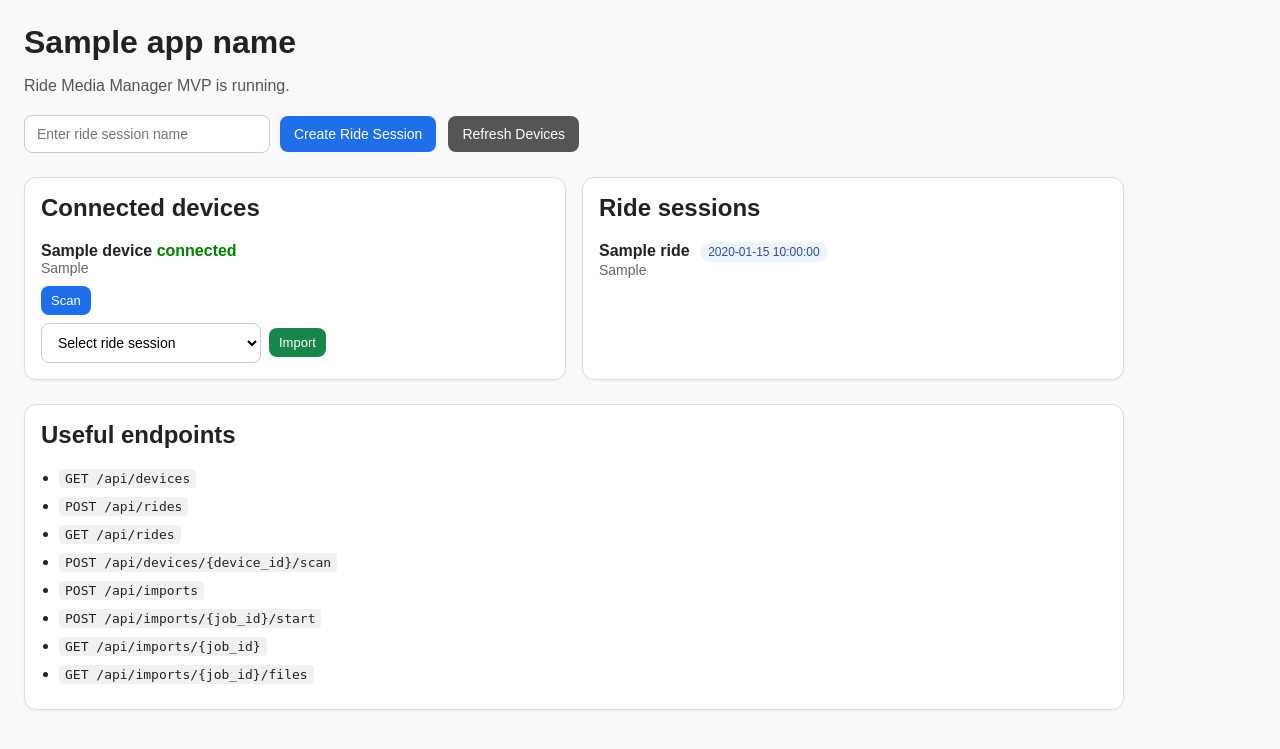
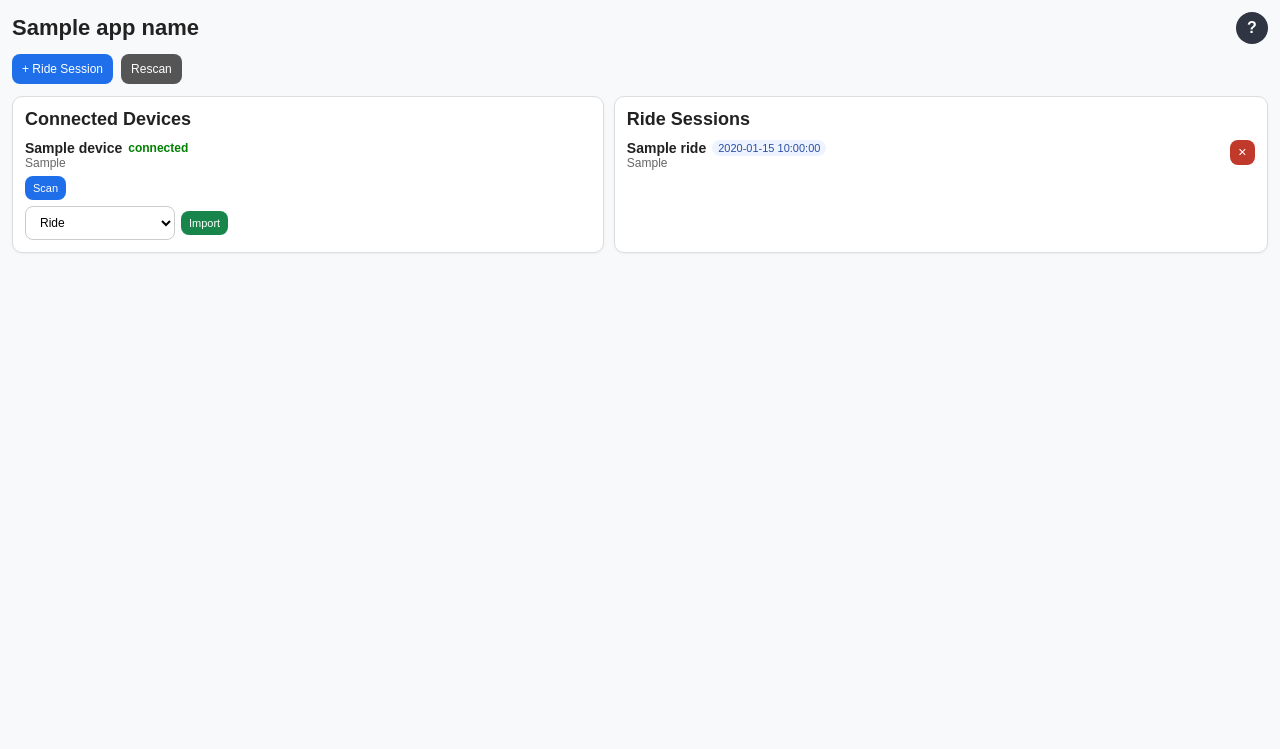
Before and after one commit to Shubham2602/ride-media-manager, a FastAPI app: template app/templates/dashboard.html in a window 1280 px wide. Shown: the top 749 px of the page. Run offline with FastAPI, Linux system fonts and the light colour scheme; the template is opened without the code that fills it: most values are stand-ins (such as "Sample title", 1, 10 or a date in 2020).

Commit message:
Tailored UI to 5inch display

```diff
--- a/app/main.py
+++ b/app/main.py
@@ -1,7 +1,10 @@
+from pathlib import Path
+
 from fastapi import FastAPI, Request
 from fastapi.responses import HTMLResponse
 from fastapi.staticfiles import StaticFiles
 from fastapi.templating import Jinja2Templates
+
 from app.api.devices import router as devices_router
 from app.api.imports import router as imports_router
 from app.api.rides import router as rides_router
@@ -31,11 +34,26 @@ def create_app() -> FastAPI:
     app.include_router(rides_router, prefix="/api")
     app.include_router(imports_router, prefix="/api")
 
+    def format_ride_for_display(ride_row):
+        ride = dict(ride_row)
+        archive_path = Path(ride["archive_path"])
+        base_path = settings.archive_root.resolve()
+
+        try:
+            relative_path = archive_path.relative_to(base_path)
+            ride["archive_path_display"] = str(relative_path)
+        except ValueError:
+            ride["archive_path_display"] = ride["archive_path"]
+
+        return ride
+
     @app.get("/", response_class=HTMLResponse)
     def dashboard(request: Request):
         device_service.refresh_devices()
         devices = device_service.list_devices()
         rides = ride_service.list_rides()
+
+        recent_rides = [format_ride_for_display(ride) for ride in rides[:3]]
 
         return templates.TemplateResponse(
             request,
@@ -43,7 +61,7 @@ def create_app() -> FastAPI:
             {
                 "app_name": settings.app_name,
                 "devices": [dict(device) for device in devices],
-                "rides": [dict(ride) for ride in rides],
+                "rides": recent_rides,
             },
         )
 
--- a/app/templates/dashboard.html
+++ b/app/templates/dashboard.html
@@ -7,93 +7,89 @@
     <style>
       body {
         font-family: Arial, sans-serif;
-        margin: 24px;
-        max-width: 1100px;
+        margin: 12px;
         background: #f8f9fb;
         color: #222;
+        font-size: 14px;
       }
 
       h1 {
-        margin-bottom: 8px;
+        margin: 0;
+        font-size: 22px;
       }
 
-      p {
-        color: #555;
+      .header-row {
+        display: flex;
+        justify-content: space-between;
+        align-items: center;
+        gap: 10px;
+        margin-bottom: 10px;
+      }
+
+      .header-left {
+        flex: 1;
+      }
+
+      .header-right {
+        position: relative;
       }
 
       .topbar {
         display: flex;
-        gap: 12px;
+        gap: 8px;
         flex-wrap: wrap;
         align-items: center;
-        margin: 20px 0 24px;
+        margin: 10px 0 12px;
       }
 
       .grid {
         display: grid;
-        grid-template-columns: repeat(auto-fit, minmax(420px, 1fr));
-        gap: 16px;
-        margin-top: 20px;
+        grid-template-columns: 0.95fr 1.05fr;
+        gap: 10px;
+        margin-top: 8px;
       }
 
       .card {
         background: #fff;
         border: 1px solid #ddd;
-        border-radius: 12px;
-        padding: 16px;
+        border-radius: 10px;
+        padding: 12px;
         box-shadow: 0 1px 3px rgba(0, 0, 0, 0.05);
       }
 
       .card h2 {
-        margin-top: 0;
-        font-size: 24px;
-      }
-
-      ul {
-        padding-left: 18px;
-        margin: 0;
-      }
-
-      li {
-        margin-bottom: 12px;
+        margin: 0 0 10px 0;
+        font-size: 18px;
       }
 
       .muted {
         color: #666;
-        font-size: 14px;
-      }
-
-      code {
-        background: #f1f1f1;
-        padding: 2px 6px;
-        border-radius: 4px;
-        font-size: 13px;
+        font-size: 12px;
       }
 
       .empty {
         color: #888;
         font-style: italic;
-      }
-
-      .section {
-        margin-top: 24px;
+        font-size: 13px;
       }
 
       .status-connected {
         color: green;
         font-weight: bold;
+        font-size: 12px;
       }
 
       .status-disconnected {
         color: #b00020;
         font-weight: bold;
+        font-size: 12px;
       }
 
       .btn {
         border: none;
         border-radius: 8px;
-        padding: 10px 14px;
-        font-size: 14px;
+        padding: 8px 10px;
+        font-size: 12px;
         cursor: pointer;
         background: #1f6feb;
         color: white;
@@ -107,9 +103,23 @@
         background: #18864b;
       }
 
+      .btn.danger {
+        background: #c0392b;
+      }
+
+      .btn.help {
+        background: #2f3542;
+        width: 32px;
+        height: 32px;
+        padding: 0;
+        font-size: 16px;
+        font-weight: bold;
+        border-radius: 50%;
+      }
+
       .btn.small {
-        padding: 7px 10px;
-        font-size: 13px;
+        padding: 6px 8px;
+        font-size: 11px;
       }
 
       .btn:disabled {
@@ -117,38 +127,22 @@
         cursor: not-allowed;
       }
 
-      .inline-form {
-        display: flex;
-        gap: 10px;
-        flex-wrap: wrap;
-        align-items: center;
-      }
-
       input[type="text"],
       select {
-        min-width: 220px;
-        padding: 10px 12px;
+        min-width: 150px;
+        padding: 8px 10px;
         border: 1px solid #ccc;
         border-radius: 8px;
-        font-size: 14px;
+        font-size: 12px;
         background: white;
       }
 
-      .device-actions,
-      .ride-actions {
-        margin-top: 10px;
-        display: flex;
-        gap: 8px;
-        flex-wrap: wrap;
-        align-items: center;
-      }
-
       .message-box {
-        margin-top: 16px;
-        padding: 12px 14px;
+        margin-top: 8px;
+        padding: 10px 12px;
         border-radius: 8px;
         display: none;
-        font-size: 14px;
+        font-size: 12px;
       }
 
       .message-box.success {
@@ -168,8 +162,8 @@
       .device-row,
       .ride-row {
         border-bottom: 1px solid #eee;
-        padding-bottom: 12px;
-        margin-bottom: 12px;
+        padding-bottom: 8px;
+        margin-bottom: 8px;
       }
 
       .device-row:last-child,
@@ -179,47 +173,198 @@
         padding-bottom: 0;
       }
 
+      .device-title,
+      .ride-title {
+        display: flex;
+        align-items: center;
+        gap: 6px;
+        flex-wrap: wrap;
+      }
+
+      .ride-header {
+        display: flex;
+        justify-content: space-between;
+        align-items: flex-start;
+        gap: 8px;
+      }
+
+      .ride-left {
+        min-width: 0;
+        flex: 1;
+      }
+
       .badge {
         display: inline-block;
-        padding: 3px 8px;
+        padding: 2px 6px;
         border-radius: 999px;
-        font-size: 12px;
+        font-size: 11px;
         background: #eef3ff;
         color: #2a4ea1;
-        margin-left: 6px;
       }
 
-      .endpoint-list li {
-        margin-bottom: 10px;
+      .device-actions {
+        margin-top: 6px;
+        display: flex;
+        gap: 6px;
+        flex-wrap: wrap;
+        align-items: center;
       }
 
       .import-row {
         display: flex;
-        gap: 8px;
+        gap: 6px;
         flex-wrap: wrap;
         align-items: center;
-        margin-top: 8px;
+        margin-top: 6px;
+      }
+
+      .help-menu {
+        position: absolute;
+        top: 40px;
+        right: 0;
+        width: 270px;
+        background: #fff;
+        border: 1px solid #ddd;
+        border-radius: 10px;
+        box-shadow: 0 8px 24px rgba(0, 0, 0, 0.12);
+        padding: 12px;
+        display: none;
+        z-index: 1000;
+      }
+
+      .help-menu.open {
+        display: block;
+      }
+
+      .help-menu h3 {
+        margin: 0 0 10px 0;
+        font-size: 16px;
+      }
+
+      .help-menu ul {
+        padding-left: 18px;
+        margin: 0;
+      }
+
+      .help-menu li {
+        margin-bottom: 8px;
+        font-size: 12px;
+      }
+
+      .help-label {
+        display: block;
+        font-size: 11px;
+        color: #666;
+        margin-bottom: 6px;
+      }
+
+      code {
+        background: #f1f1f1;
+        padding: 2px 4px;
+        border-radius: 4px;
+        font-size: 11px;
+      }
+
+      .modal-backdrop {
+        position: fixed;
+        inset: 0;
+        background: rgba(0, 0, 0, 0.45);
+        display: none;
+        align-items: center;
+        justify-content: center;
+        z-index: 2000;
+      }
+
+      .modal-backdrop.open {
+        display: flex;
+      }
+
+      .modal {
+        width: min(320px, calc(100vw - 24px));
+        background: #fff;
+        border-radius: 12px;
+        box-shadow: 0 12px 32px rgba(0, 0, 0, 0.2);
+        padding: 14px;
+      }
+
+      .modal h3 {
+        margin: 0 0 10px 0;
+        font-size: 17px;
+      }
+
+      .modal p {
+        margin: 0 0 10px 0;
+        font-size: 12px;
+        color: #666;
+      }
+
+      .modal input[type="text"] {
+        width: 100%;
+        min-width: 0;
+        box-sizing: border-box;
+        margin-bottom: 10px;
+      }
+
+      .modal-actions {
+        display: flex;
+        justify-content: flex-end;
+        gap: 8px;
+      }
+
+      @media (max-width: 700px) {
+        .grid {
+          grid-template-columns: 1fr 1fr;
+          gap: 8px;
+        }
+
+        h1 {
+          font-size: 20px;
+        }
+
+        .card h2 {
+          font-size: 16px;
+        }
+
+        input[type="text"],
+        select {
+          min-width: 120px;
+          width: 100%;
+        }
       }
     </style>
   </head>
   <body>
-    <h1>{{ app_name }}</h1>
-    <p>Ride Media Manager MVP is running.</p>
+    <div class="header-row">
+      <div class="header-left">
+        <h1>{{ app_name }}</h1>
+      </div>
+
+      <div class="header-right">
+        <button id="help-toggle-btn" class="btn help" title="Help">?</button>
+
+        <div id="help-menu" class="help-menu">
+          <span class="help-label">Available API endpoints</span>
+          <h3>Useful Endpoints</h3>
+          <ul>
+            <li><code>GET /api/devices</code></li>
+            <li><code>POST /api/rides</code></li>
+            <li><code>GET /api/rides</code></li>
+            <li><code>DELETE /api/rides/{ride_id}</code></li>
+            <li><code>POST /api/devices/{device_id}/scan</code></li>
+            <li><code>POST /api/imports</code></li>
+            <li><code>POST /api/imports/{job_id}/start</code></li>
+            <li><code>GET /api/imports/{job_id}</code></li>
+            <li><code>GET /api/imports/{job_id}/files</code></li>
+          </ul>
+        </div>
+      </div>
+    </div>
 
     <div class="topbar">
-      <form id="create-ride-form" class="inline-form">
-        <input
-          type="text"
-          id="ride-name"
-          name="ride_name"
-          placeholder="Enter ride session name"
-          required
-        />
-        <button type="submit" class="btn">Create Ride Session</button>
-      </form>
+      <button id="open-ride-modal-btn" class="btn">+ Ride Session</button>
 
       <button id="refresh-devices-btn" class="btn secondary">
-        Refresh Devices
+        Rescan
       </button>
     </div>
 
@@ -227,12 +372,12 @@
 
     <div class="grid">
       <div class="card">
-        <h2>Connected devices</h2>
+        <h2>Connected Devices</h2>
 
         {% if devices %}
           {% for device in devices %}
           <div class="device-row">
-            <div>
+            <div class="device-title">
               <b>{{ device.device_name }}</b>
               <span
                 class="{% if device.status == 'connected' %}status-connected{% else %}status-disconnected{% endif %}"
@@ -255,7 +400,7 @@
 
             <div class="import-row">
               <select id="ride-select-{{ device.id }}">
-                <option value="">Select ride session</option>
+                <option value="">Ride</option>
                 {% for ride in rides %}
                 <option value="{{ ride.id }}">{{ ride.name }}</option>
                 {% endfor %}
@@ -271,8 +416,8 @@
             </div>
 
             {% if not rides %}
-            <div class="muted" style="margin-top: 8px;">
-              Create a ride session first to import media.
+            <div class="muted" style="margin-top: 6px;">
+              Create a ride first.
             </div>
             {% endif %}
             {% endif %}
@@ -284,16 +429,28 @@
       </div>
 
       <div class="card">
-        <h2>Ride sessions</h2>
+        <h2>Ride Sessions</h2>
 
         {% if rides %}
           {% for ride in rides %}
           <div class="ride-row">
-            <div>
-              <b>{{ ride.name }}</b>
-              <span class="badge">{{ ride.ride_date }}</span>
+            <div class="ride-header">
+              <div class="ride-left">
+                <div class="ride-title">
+                  <b>{{ ride.name }}</b>
+                  <span class="badge">{{ ride.ride_date }}</span>
+                </div>
+                <div class="muted">{{ ride.archive_path_display }}</div>
+              </div>
+
+              <button
+                class="btn danger small"
+                onclick="deleteRide({{ ride.id }}, '{{ ride.name }}')"
+                title="Remove ride session"
+              >
+                ✕
+              </button>
             </div>
-            <div class="muted">{{ ride.archive_path }}</div>
           </div>
           {% endfor %}
         {% else %}
@@ -302,18 +459,28 @@
       </div>
     </div>
 
-    <div class="card section">
-      <h2>Useful endpoints</h2>
-      <ul class="endpoint-list">
-        <li><code>GET /api/devices</code></li>
-        <li><code>POST /api/rides</code></li>
-        <li><code>GET /api/rides</code></li>
-        <li><code>POST /api/devices/{device_id}/scan</code></li>
-        <li><code>POST /api/imports</code></li>
-        <li><code>POST /api/imports/{job_id}/start</code></li>
-        <li><code>GET /api/imports/{job_id}</code></li>
-        <li><code>GET /api/imports/{job_id}/files</code></li>
-      </ul>
+    <div id="ride-modal-backdrop" class="modal-backdrop">
+      <div class="modal">
+        <h3>Create Ride Session</h3>
+        <p>Enter a short ride name.</p>
+
+        <form id="create-ride-form">
+          <input
+            type="text"
+            id="ride-name"
+            name="ride_name"
+            placeholder="Ride session name"
+            required
+          />
+
+          <div class="modal-actions">
+            <button type="button" id="close-ride-modal-btn" class="btn secondary">
+              Cancel
+            </button>
+            <button type="submit" class="btn">Create</button>
+          </div>
+        </form>
+      </div>
     </div>
 
     <script>
@@ -400,12 +567,65 @@
         }
       }
 
+      async function deleteRide(rideId, rideName) {
+        const confirmed = window.confirm(
+          `Remove ride session "${rideName}"?`
+        );
+
+        if (!confirmed) {
+          return;
+        }
+
+        try {
+          const response = await fetch(`/api/rides/${rideId}`, {
+            method: "DELETE",
+          });
+
+          const data = await response.json();
+
+          if (!response.ok) {
+            throw new Error(data.detail || "Failed to remove ride session");
+          }
+
+          showMessage(`Ride session removed: ${rideName}`, "success");
+
+          setTimeout(() => {
+            window.location.reload();
+          }, 500);
+        } catch (error) {
+          showMessage(`Remove failed: ${error.message}`, "error");
+        }
+      }
+
+      const rideModalBackdrop = document.getElementById("ride-modal-backdrop");
+      const openRideModalBtn = document.getElementById("open-ride-modal-btn");
+      const closeRideModalBtn = document.getElementById("close-ride-modal-btn");
+      const rideNameInput = document.getElementById("ride-name");
+
+      function openRideModal() {
+        rideModalBackdrop.classList.add("open");
+        setTimeout(() => rideNameInput.focus(), 50);
+      }
+
+      function closeRideModal() {
+        rideModalBackdrop.classList.remove("open");
+        rideNameInput.value = "";
+      }
+
+      openRideModalBtn.addEventListener("click", openRideModal);
+      closeRideModalBtn.addEventListener("click", closeRideModal);
+
+      rideModalBackdrop.addEventListener("click", function (event) {
+        if (event.target === rideModalBackdrop) {
+          closeRideModal();
+        }
+      });
+
       document
         .getElementById("create-ride-form")
         .addEventListener("submit", async function (event) {
           event.preventDefault();
 
-          const rideNameInput = document.getElementById("ride-name");
           const rideName = rideNameInput.value.trim();
 
           if (!rideName) {
@@ -429,11 +649,11 @@
             }
 
             showMessage(`Ride session created: ${data.name}`, "success");
-            rideNameInput.value = "";
+            closeRideModal();
 
             setTimeout(() => {
               window.location.reload();
-            }, 600);
+            }, 500);
           } catch (error) {
             showMessage(`Create failed: ${error.message}`, "error");
           }
@@ -444,6 +664,29 @@
         .addEventListener("click", function () {
           window.location.reload();
         });
+
+      const helpToggleBtn = document.getElementById("help-toggle-btn");
+      const helpMenu = document.getElementById("help-menu");
+
+      helpToggleBtn.addEventListener("click", function (event) {
+        event.stopPropagation();
+        helpMenu.classList.toggle("open");
+      });
+
+      helpMenu.addEventListener("click", function (event) {
+        event.stopPropagation();
+      });
+
+      document.addEventListener("click", function () {
+        helpMenu.classList.remove("open");
+      });
+
+      document.addEventListener("keydown", function (event) {
+        if (event.key === "Escape") {
+          closeRideModal();
+          helpMenu.classList.remove("open");
+        }
+      });
     </script>
   </body>
 </html>
```
Also changed, not shown: app/api/rides.py (+9 -0 lines), app/services/ride_service.py (+36 -0 lines).
